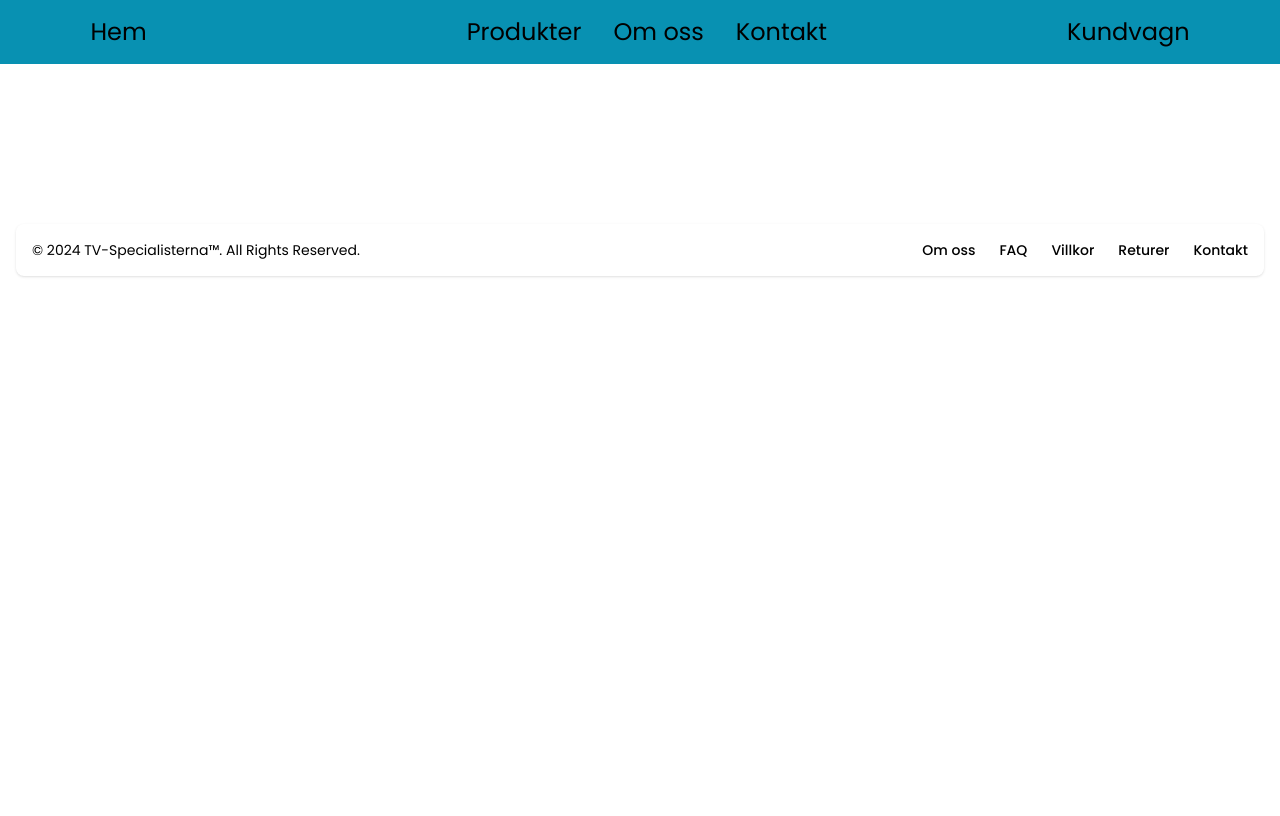
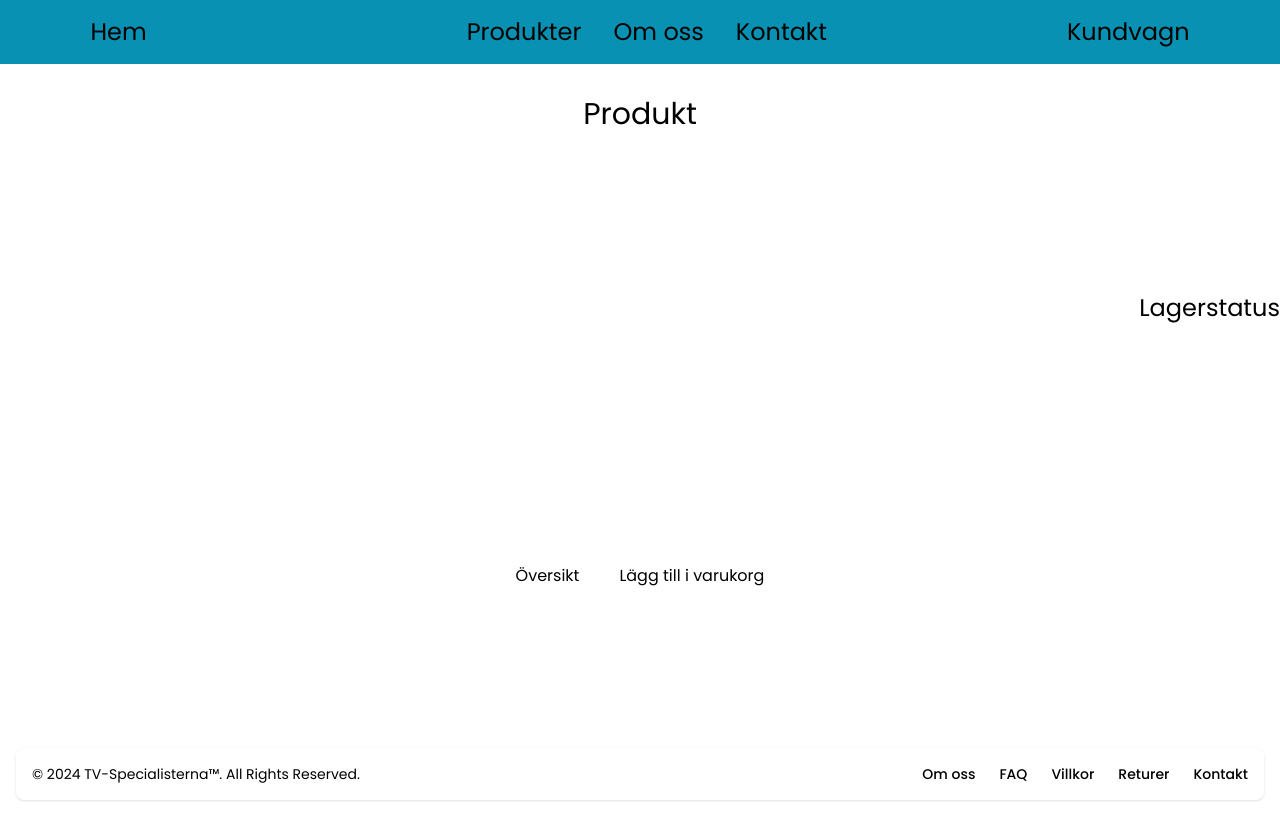
Before and after one commit to MalteNord/frontend-2-assignment, a React (Vite) app: page /product in a window 1280 px wide. Built offline with nearby package versions, Linux system fonts and the light colour scheme.

Commit message:
gjorde nåt

```diff
--- a/src/App.jsx
+++ b/src/App.jsx
@@ -11,6 +11,7 @@ import Home from "./pages/Home"
 import FAQ from "./pages/Faq";
 import Terms from "./pages/Terms";
 import Returns from "./pages/Returns";
+import Product from "./pages/Product";
 import "./index.css"
 
 
@@ -29,6 +30,7 @@ import "./index.css"
         <Route exact path="/terms" element={<Terms />}/>
         <Route exact path="/returns" element={<Returns />}/>
         <Route exact path="/cart" element={<Cart />}/>
+        <Route exact path="/product" element={<Product />}/>
       </Routes>
       <Footer />
     </Router>
--- a/src/components/card.jsx
+++ b/src/components/card.jsx
@@ -7,7 +7,7 @@ const Card = ({item}) => {
 
     return (
         <Link to={`/product/${item.id}`}>
-        <div className="size-72">
+        <div className="">
             <div>
                 <img src={import.meta.env.VITE_STRAPI_UPLOAD_URL + item.attributes.Image?.data.attributes.url} alt="" />
             </div>
--- a/src/components/featuredproducts.jsx
+++ b/src/components/featuredproducts.jsx
@@ -25,7 +25,7 @@ const FeaturedProducts = () => {
 
     return (
         <div className="ml-12 mr-12 mb-12">
-            <div className="flex justify-center gap-12">
+            <div className="flex justify-center space-x-10">
             {data.map(item=>(
                 <Card item={item} key={item.id}/>
             ))}
--- a/src/components/list.jsx
+++ b/src/components/list.jsx
@@ -70,7 +70,7 @@ const List = () => {
     },[]);
 
       return (
-        <div className="flex content-between flex-wrap mx-12 p-12 gap-12 ">
+        <div className="flex flex-wrap justify-center">
           {data.map(item=>(
             <Card item={item} key={item.id}/>
         ))}</div>
--- a/src/pages/Home.jsx
+++ b/src/pages/Home.jsx
@@ -8,7 +8,8 @@ function Home(){
 <>
 <div>
         <h1 className="text-3xl font-poppins mt-8 flex justify-center">Välkommen till TV-Specialisterna</h1>
-        <p className="flex justify-center text-lg">Din Destination för Kvalitativa TV-upplevelser</p>
+        <h2 className="text-3xl font-poppins mt-4 flex justify-center">BACK TO SCHOOL REA</h2>
+        <p className="flex justify-center text-lg mt-2">Din Destination för Kvalitativa TV-upplevelser</p>
 </div>
 <div>
         <h1 className="text-3xl font-poppins mt-8 flex justify-center">Veckans nyheter</h1>
--- a/src/pages/Product.jsx
+++ b/src/pages/Product.jsx
@@ -1,13 +1,27 @@
-import React from "react";
+import React, {useEffect, useState} from "react";
 import "../index.css"
+import { Link } from "react-router-dom";
 
 const Product = () => {
     return (
-        <div>
-            <div>
-                <img src="" alt="" />
-            </div>
-
-        </div>
+<>
+<div className="font-poppins container mx-auto mt-8">
+    <h1 className="text-3xl flex justify-center">Produkt</h1>
+    <div className="flex justify-end text-2xl mt-40">
+        <h2 className="">Lagerstatus</h2>
+    </div>
+    <div className="flex justify-end text-2xl">
+        <p></p>
+    </div>
+    <div className="mt-60">
+        <ul className="flex justify-center space-x-10">
+            <li>Översikt</li>
+            <button className="hover:underline">Lägg till i varukorg</button>
+        </ul>
+    </div>
+</div>
+</>
     )
 }
+
+export default Product;
--- a/src/pages/Products.jsx
+++ b/src/pages/Products.jsx
@@ -47,7 +47,7 @@ const Products = () => {
                     </div>
                 </div>
             </div>
-            <div className="flex-auto ">
+            <div className="flex-auto">
                 <List catId={catId} maxPrice={maxPrice} sort={sort}/>
             </div>
         </div>
```
